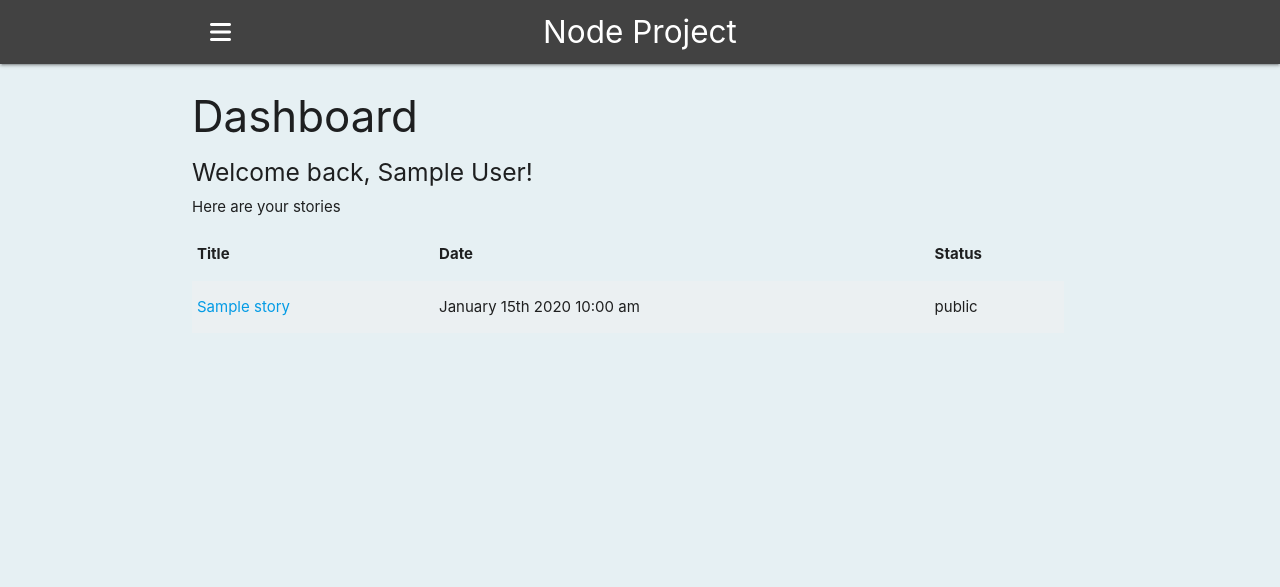
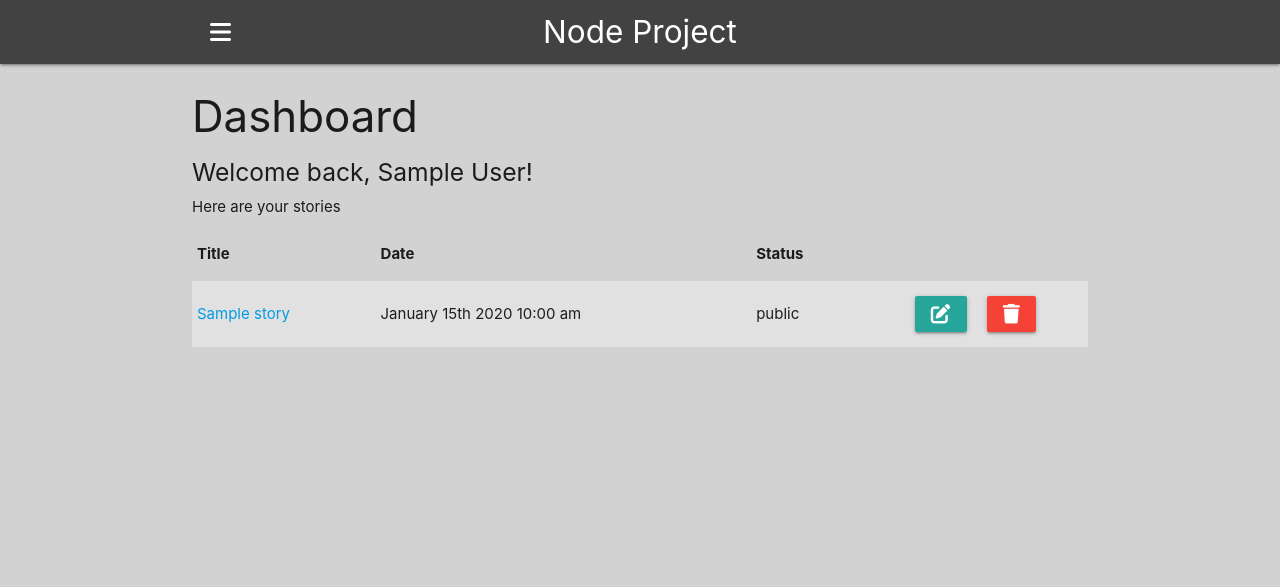
Before and after one commit to TheMaxta/nodeApp, a Node server app: page /dashboard in a window 1280 px wide. Shown: the top 587 px of the page. Run offline with Node 20, Linux system fonts and the light colour scheme; a user stored in the database is signed in; tables that the repository leaves empty hold one stand-in row (values such as "Sample post"); some libraries are stand-ins or nearby versions.

Commit message:
added edit and delete to dashboard

```diff
--- a/public/css/style.css
+++ b/public/css/style.css
@@ -2,14 +2,14 @@ p {
     margin: 10px 0 !important;
 
 }
-body {background: rgb(230 240 243)}
+body {background: rgb(210 210 210)}
 .login-container {
     width: 400px;
     margin-top: 50px;
     text-align: center;
 }
 .card .card-content {
-    background: #d0cccc
+    background: #eceaea;
 }
 .btn-floating.halfway-fab {
     position: absolute;
@@ -22,3 +22,7 @@ body {background: rgb(230 240 243)}
 .fab.fa-google.left {
     font-size: 15px;
 }
+.btn-float {
+    float: right;
+    margin-right: 10px;
+}
--- a/views/dashboard.hbs
+++ b/views/dashboard.hbs
@@ -18,6 +18,19 @@
                 <td><a href="/stories/{{_id}}">{{title}}</a></td>
                 <td>{{formatDate createdAt 'MMMM Do YYYY h:mm a'}}</td>
                 <td><span class="dash-status">{{status}}</span></td>
+                <td>
+                    <a href="/stories/edit/{{_id}}" class="btn btn-float">
+                    <i class="fas fa-edit"></i>
+                    </a>
+                <td>
+                    <form action="/stories/{{_id}}" method="POST" id="delete-form">
+                    <input type="hidden" name="_method" value="DELETE">
+                    <button class="btn red" type="submit">
+                        <i class="fas fa-trash"></i>
+                    </button>
+                    </form>
+                </td>
+                </td>
             </tr>
 
         {{/each}}
```
